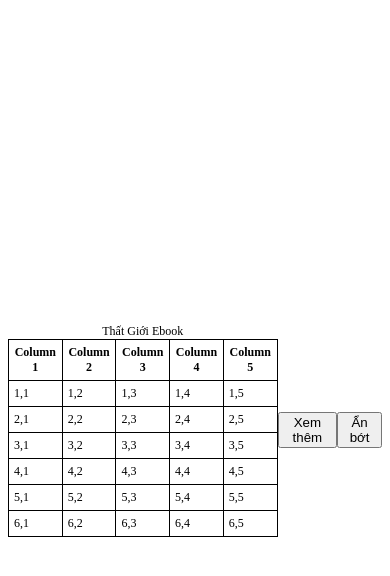
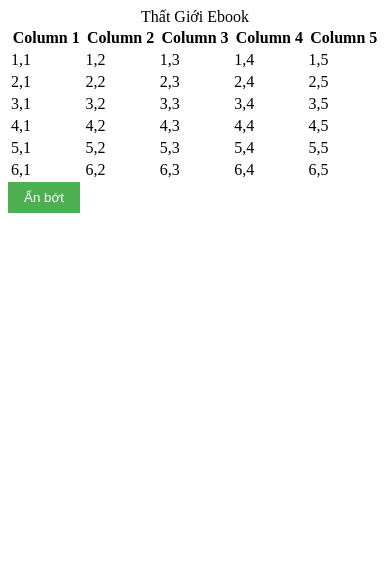
Before and after one commit to jacklect775/thatgioistudio, a plain HTML site: page index.html in a window 390 px wide. Drawn offline with Linux system fonts and the light colour scheme; a script that the page names is missing.

Commit message:
Update Style.css

```diff
--- a/Style.css
+++ b/Style.css
@@ -1,30 +1,43 @@
-#table-container {
+#table-wrapper {
   display: flex;
-  justify-content: center;
+  flex-direction: column;
   align-items: center;
-  height: 100vh;
 }
 
 #my-table {
   width: 100%;
-  border-collapse: collapse;
+  max-width: 800px;
 }
 
-#my-table th, #my-table td {
-  border: 1px solid black;
-  padding: 8px;
+#table-buttons {
+  display: flex;
+  justify-content: space-between;
+  margin-top: 30px;
+  width: 100%;
+  max-width: 800px;
 }
 
-caption {
-  text-align: center;
+#show-more,
+#show-less {
+  padding: 8px 16px;
+  border: none;
+  background-color: #4CAF50;
+  color: #fff;
+  cursor: pointer;
 }
 
-@media only screen and (max-width: 768px) {
-  #my-table {
-    font-size: 12px;
-  }
+#show-more:hover,
+#show-less:hover {
+  background-color: #3e8e41;
+}
 
-  #my-table td, #my-table th {
-    padding: 5px;
+#show-more {
+  display: none;
+}
+
+@media (max-width: 768px) {
+  #table-buttons {
+    flex-direction: column;
+    align-items: center;
   }
 }
```
